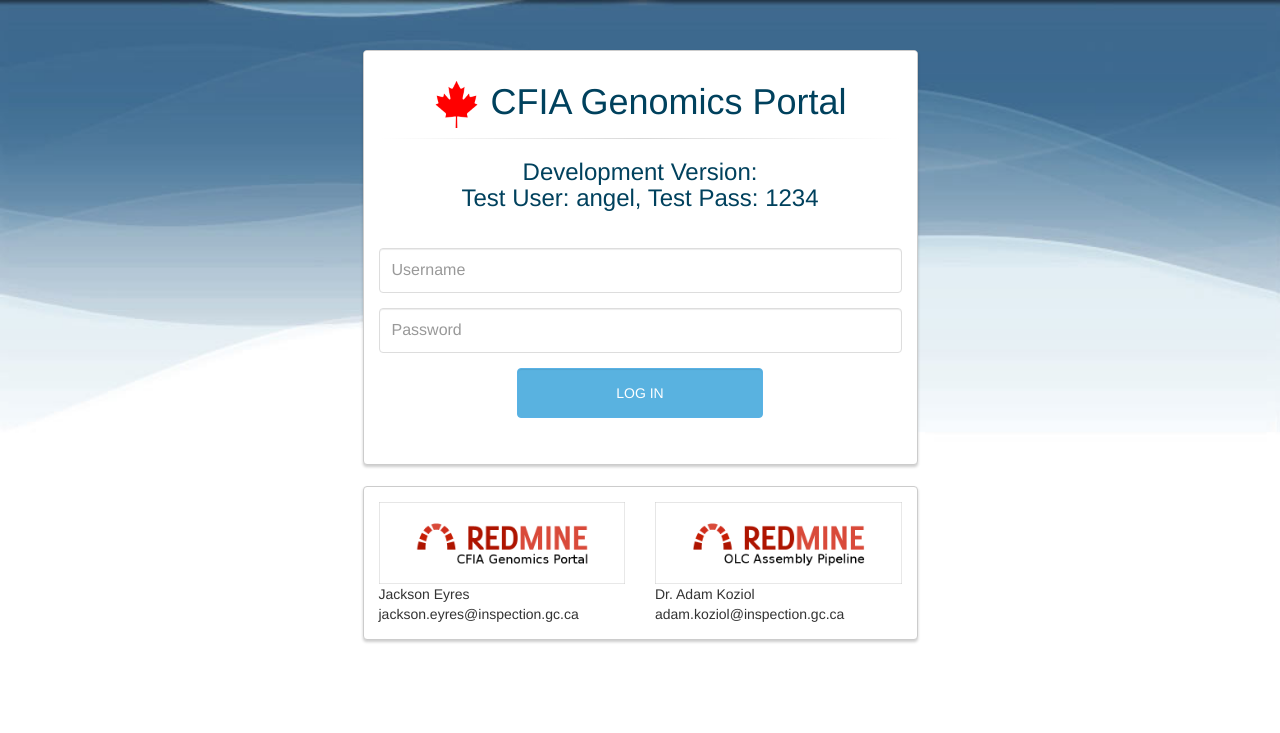
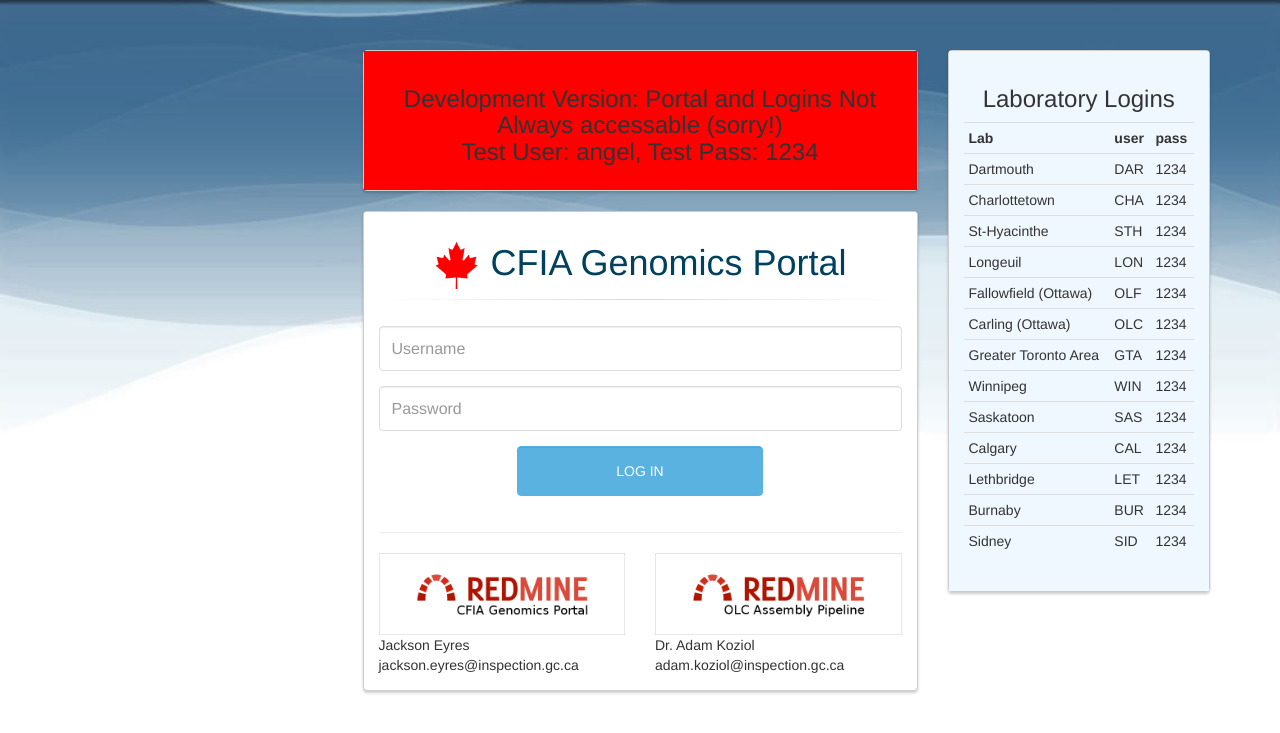
Before and after one commit to jacksoneyres/CFIADjangoWebUI2, a Django app: template templates/SilentD/login.html in a window 1280 px wide. Shown: the top 733 px of the page. Run offline with Django 3.2, Linux system fonts and the light colour scheme; the template is opened without the code that fills it, so the values that code supplies are empty; some libraries are stand-ins or nearby versions.

Commit message:
Bad Practice Interim Commit

```diff
--- a/SilentD/functions.py
+++ b/SilentD/functions.py
@@ -242,6 +242,8 @@
 
 # ARMI Data Run Against Genome Databases. Updated Nov 10, 2015
 # Antibiotic Name: Category, CFIA Rarity, E.Coli Combined Rarity, Salmonella Combined Rarity, Listeria Combined Rarity
+
+
 armi_rarity = {
     "acriflavin": ["acridine dye", 0.37817396, 0.0909366475, 0, 0.1092896175],
     "amikacin": ["aminoglycoside", 35.2242031334, 7.1536829342, 99.1706161137, 0.218579235],
--- a/SilentD/models.py
+++ b/SilentD/models.py
@@ -1,6 +1,8 @@
 from django.db import models
 from django.contrib.auth.models import User
 from django.db.models.signals import post_save
+import datetime
+import os
 
 
 def create_profile(**kwargs):
@@ -98,8 +100,10 @@
     """
     object_type = self.__class__.__name__
     path = "documents/Files/tmp"
+    today = datetime.datetime.now()
+    unique_path = today.strftime("%Y%m%d") + "/" + str(self.id)
     if 'Data' in object_type:
-        path = "documents/Files/%s/%s/%s" % (self.user, self.id, filename)
+        path = "documents/Files/%s/%s/%s" % (self.user, unique_path, filename)
     elif 'MiSeq' in object_type:
         path = "documents/MiSeq/%s/%s/%s" % (self.user, self.id, filename)
     elif 'MLST' in object_type:
--- a/templates/SilentD/login.html
+++ b/templates/SilentD/login.html
@@ -28,8 +28,14 @@
 <body>
 <div class="container">
     <div class="row">
+
         <div class="col-md-6 col-md-offset-3">
-
+            <div class="panel panel-login">
+                <div class="panel-body" style="background-color: red">
+                    <h3>Development Version: Portal and Logins Not Always accessable (sorry!)
+                        <br> Test User: angel, Test Pass: 1234</h3>
+                    </div>
+                </div>
             <div class="panel panel-login">
                 <div class="panel-heading">
                     <h1><IMG SRC="{% static 'images/600px-Canada_Maple_Leaf.svg.png'%}" width="9%" ALT="image"> CFIA Genomics Portal</h1>
@@ -42,10 +48,11 @@
                         </div>
                     </div>-->
                     <hr>
-                    <h3>Development Version:<br> Test User: angel, Test Pass: 1234</h3>
+
                 </div>
                 <div class="panel-body">
                     <div class="row">
+
                         <div class="col-lg-12">
                             <!--Log In Form-->
                             <form id="login-form" action="/" method="post" role="form" style="display: block;">
@@ -104,9 +111,105 @@
                                 </div>
                                 {% csrf_token %}
                             </form>
-
+                            <hr>
+                        <div class="row">
+                        <div class="col-lg-6">
+                            <a href="http://redmine.biodiversity.agr.gc.ca/projects/cfia-genomics-portal"><IMG SRC="{% static 'images/redmine_logo_cfia.png'%}" width="100%" ALT="Redmine"></a>
+                        </div>
+                        <div class="col-lg-6">
+                            <a href="http://redmine.biodiversity.agr.gc.ca/projects/olcspades-pipeline"><IMG SRC="{% static 'images/redmine_logo_spades.png'%}" width="100%" ALT="Redmine"></a>
                         </div>
                     </div>
+
+                    <div class="row">
+                        <div class="col-lg-6">
+                            Jackson Eyres jackson.eyres@inspection.gc.ca
+                        </div>
+                        <div class="col-lg-6">
+                            Dr. Adam Koziol adam.koziol@inspection.gc.ca
+                        </div>
+                    </div>
+                        </div>
+                    </div>
+                </div>
+            </div>
+        </div>
+        <div class="col-md-3">
+            <div class="panel panel-login">
+                <div class="panel-body" style="background-color: aliceblue">
+                    <h3>Laboratory Logins</h3>
+                    <table class="table table-condensed">
+                        <tr>
+                            <td><strong>Lab</strong></td>
+                            <td><strong>user</strong></td>
+                            <td><strong>pass</strong></td>
+                        </tr>
+                        <tr>
+                             <td>Dartmouth</td>
+                             <td>DAR</td>
+                             <td>1234</td>
+                        </tr>
+                        <tr>
+                             <td>Charlottetown</td>
+                             <td>CHA</td>
+                             <td>1234</td>
+                        </tr>
+                        <tr>
+                             <td>St-Hyacinthe</td>
+                             <td>STH</td>
+                             <td>1234</td>
+                        </tr>
+                        <tr>
+                             <td>Longeuil</td>
+                             <td>LON</td>
+                             <td>1234</td>
+                        </tr>
+                        <tr>
+                             <td>Fallowfield (Ottawa)</td>
+                             <td>OLF</td>
+                             <td>1234</td>
+                        </tr>
+                        <tr>
+                             <td>Carling (Ottawa)</td>
+                             <td>OLC</td>
+                             <td>1234</td>
+                        </tr>
+                        <tr>
+                             <td>Greater Toronto Area</td>
+                             <td>GTA</td>
+                             <td>1234</td>
+                        </tr>
+                        <tr>
+                             <td>Winnipeg</td>
+                             <td>WIN</td>
+                             <td>1234</td>
+                        </tr>
+                        <tr>
+                             <td>Saskatoon</td>
+                             <td>SAS</td>
+                             <td>1234</td>
+                        </tr>
+                        <tr>
+                             <td>Calgary</td>
+                             <td>CAL</td>
+                             <td>1234</td>
+                        </tr>
+                        <tr>
+                             <td>Lethbridge</td>
+                             <td>LET</td>
+                             <td>1234</td>
+                        </tr>
+                        <tr>
+                             <td>Burnaby</td>
+                             <td>BUR</td>
+                             <td>1234</td>
+                        </tr>
+                        <tr>
+                             <td>Sidney</td>
+                             <td>SID</td>
+                             <td>1234</td>
+                        </tr>
+                    </table>
                 </div>
             </div>
         </div>
@@ -123,32 +226,7 @@
         {% endif %}
     </div>
 
-    <div class="row">
-        <div class="col-md-6 col-md-offset-3">
 
-            <div class="panel panel-login">
-
-                <div class="panel-body">
-                    <div class="row">
-                        <div class="col-lg-6">
-                            <a href="http://redmine.biodiversity.agr.gc.ca/projects/cfia-genomics-portal"><IMG SRC="{% static 'images/redmine_logo_cfia.png'%}" width="100%" ALT="Redmine"></a>
-                        </div>
-                        <div class="col-lg-6">
-                            <a href="http://redmine.biodiversity.agr.gc.ca/projects/olcspades-pipeline"><IMG SRC="{% static 'images/redmine_logo_spades.png'%}" width="100%" ALT="Redmine"></a>
-                        </div>
-                    </div>
-                    <div class="row">
-                        <div class="col-lg-6">
-                            Jackson Eyres jackson.eyres@inspection.gc.ca
-                        </div>
-                        <div class="col-lg-6">
-                            Dr. Adam Koziol adam.koziol@inspection.gc.ca
-                        </div>
-                    </div>
-                </div>
-            </div>
-        </div>
-    </div>
 </div>
     <script type="text/javascript">
         $(function() {
```
Also changed, not shown: SilentD/tasks.py (+10 -11 lines), SilentD/views.py (+24 -48 lines), templates/SilentD/data.html (+5 -5 lines), templates/SilentD/file_upload.html (+8 -4 lines).
